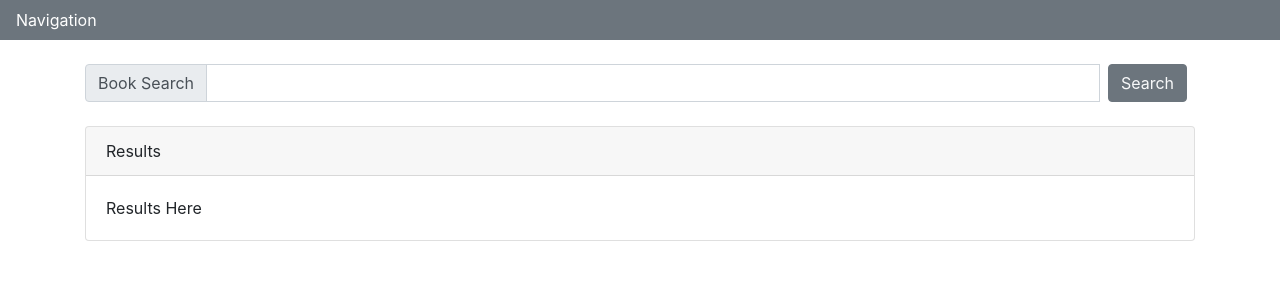
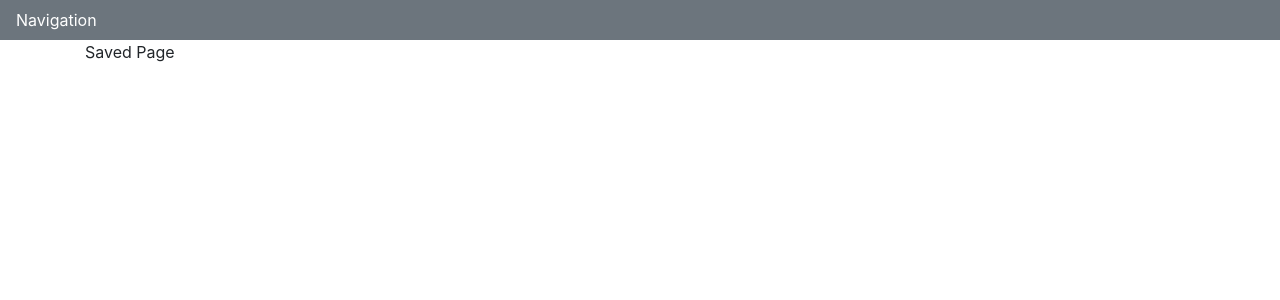
Before and after one commit to nbur4556/google-book-search-dotnet, a React (Create React App) app in the folder client/: page / in a window 1280 px wide. Shown: the top 300 px of the page. Built offline with nearby package versions, Linux system fonts and the light colour scheme.

Commit message:
feat: create saved books page

```diff
--- a/client/src/App.js
+++ b/client/src/App.js
@@ -5,6 +5,7 @@ import Container from 'react-bootstrap/Container';
 import Navbar from 'react-bootstrap/Navbar';
 
 // Components
+import Saved from './pages/Saved.js';
 import Search from './pages/Search.js';
 
 function App() {
@@ -13,7 +14,8 @@ function App() {
       <Navbar className="bg-secondary text-white">Navigation</Navbar>
 
       <Container>
-        <Search />
+        <Saved />
+        {/* <Search /> */}
       </Container>
     </article>
   );
--- /dev/null
+++ b/client/src/pages/Saved.js
@@ -0,0 +1,9 @@
+import React from 'react';
+
+function Saved() {
+    return (
+        <section>Saved Page</section>
+    )
+}
+
+export default Saved;
```
Also changed, not shown: 1 other file (tests, documents, lock files or other folders).
